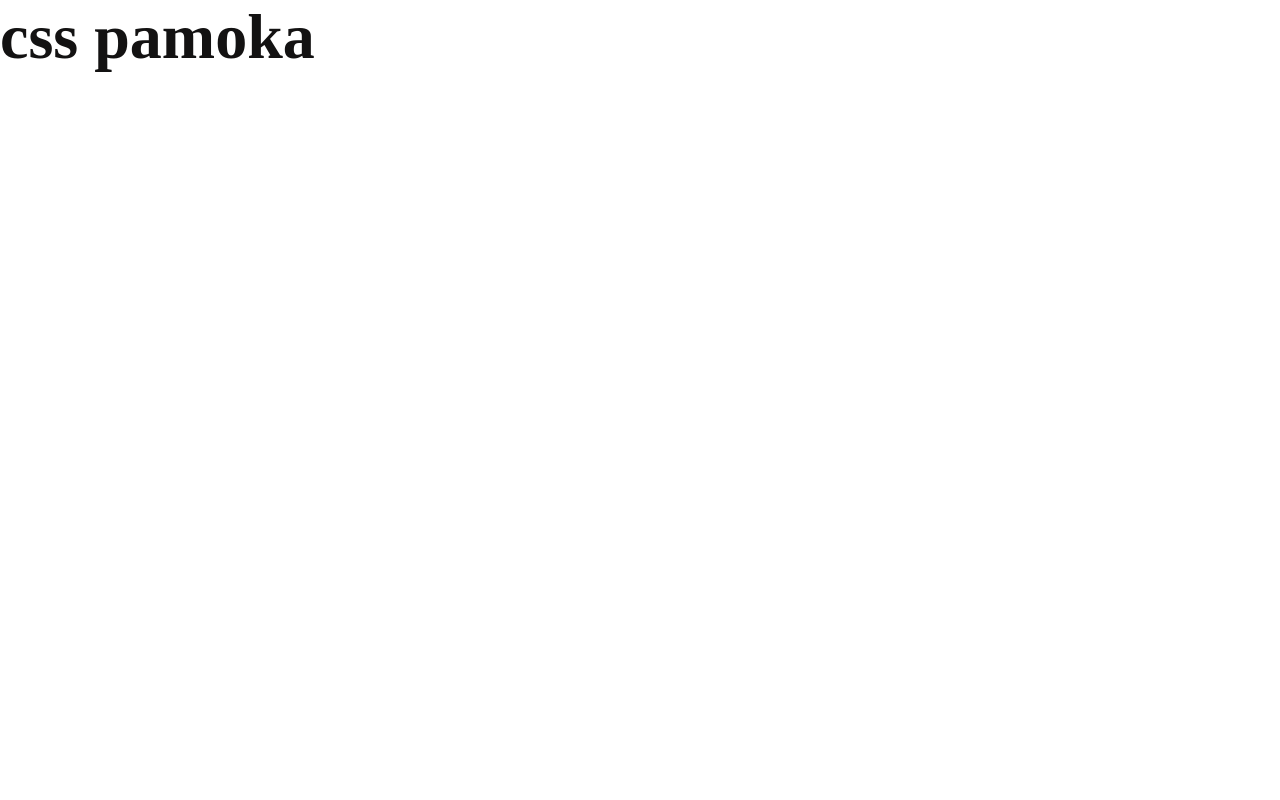
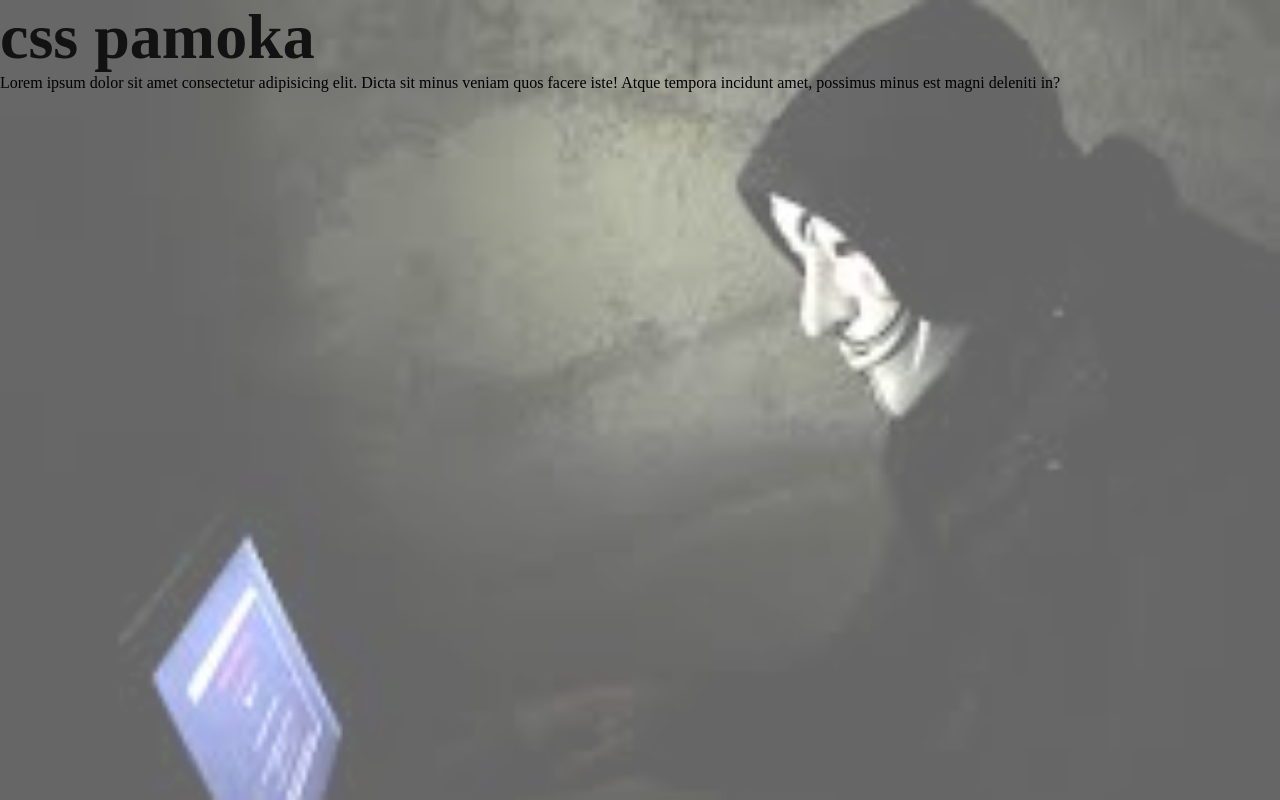
Before and after one commit to jkunciene/naujokams, a plain HTML site: page index.html in a window 1280 px wide. Drawn offline with Linux system fonts and the light colour scheme.

Commit message:
pridetas aprasymas

```diff
--- a/index.html
+++ b/index.html
@@ -10,6 +10,7 @@
 <body>
     <div class="container">
         <h1>css pamoka</h1>
+        <p>Lorem ipsum dolor sit amet consectetur adipisicing elit. Dicta sit minus veniam quos facere iste! Atque tempora incidunt amet, possimus minus est magni deleniti in?</p>
     </div>
 </body>
 </html>
```
Also changed, not shown: foto.jpg (added).
